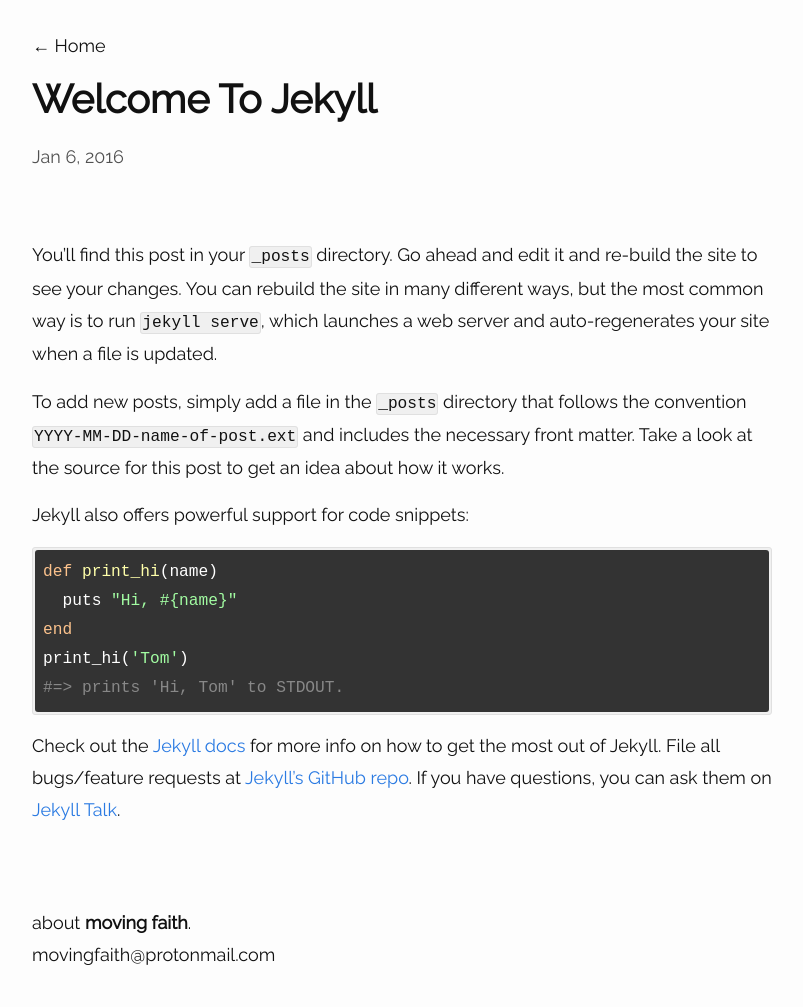
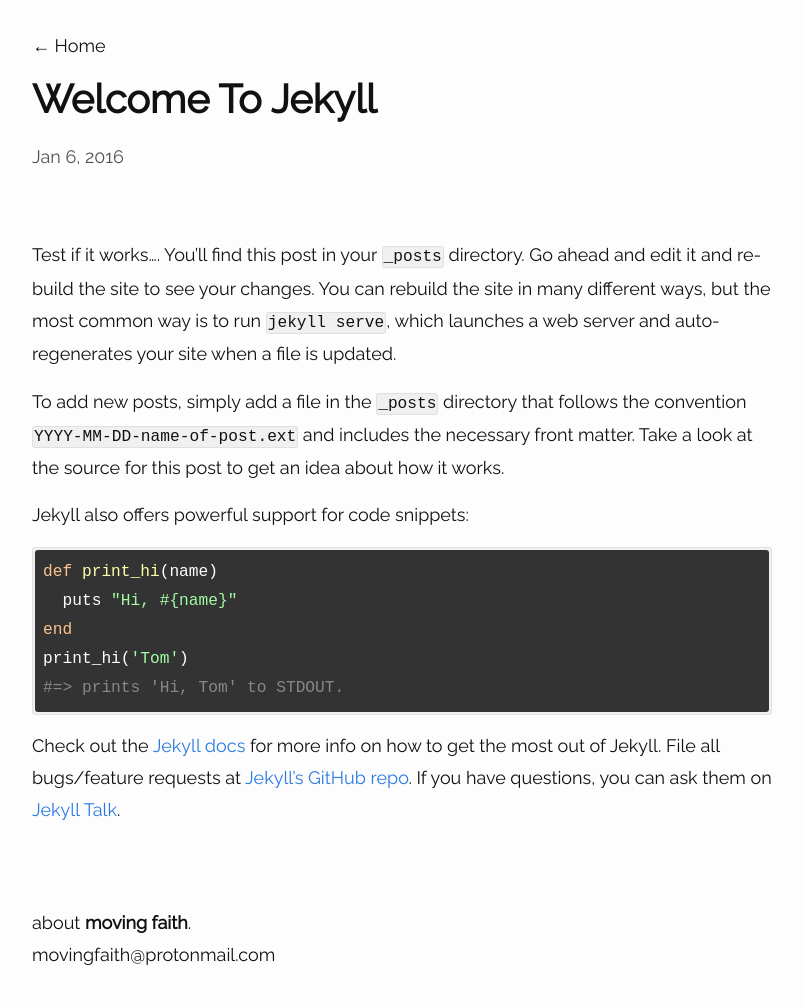
Before and after one commit to movingfaith/website, a Jekyll site: the page built from _posts/2016-01-06-welcome-to-jekyll.md, in a window 1280 px wide. Shown: the whole page, without its empty margins (238-1041 px from the left). Built offline with Jekyll 4.4.1, drawn with Linux system fonts in a browser that asks for light colours; nearby versions of some CDN libraries.

Commit message:
Mr Hyde was here …

```diff
--- a/_posts/2016-01-06-welcome-to-jekyll.md
+++ b/_posts/2016-01-06-welcome-to-jekyll.md
@@ -1,7 +1,7 @@
 ---
 layout: post
 ---
-You’ll find this post in your `_posts` directory. Go ahead and edit it and re-build the site to see your changes. You can rebuild the site in many different ways, but the most common way is to run `jekyll serve`, which launches a web server and auto-regenerates your site when a file is updated.
+Test if it works.... You’ll find this post in your `_posts` directory. Go ahead and edit it and re-build the site to see your changes. You can rebuild the site in many different ways, but the most common way is to run `jekyll serve`, which launches a web server and auto-regenerates your site when a file is updated.
 
 To add new posts, simply add a file in the `_posts` directory that follows the convention `YYYY-MM-DD-name-of-post.ext` and includes the necessary front matter. Take a look at the source for this post to get an idea about how it works.
 
```
